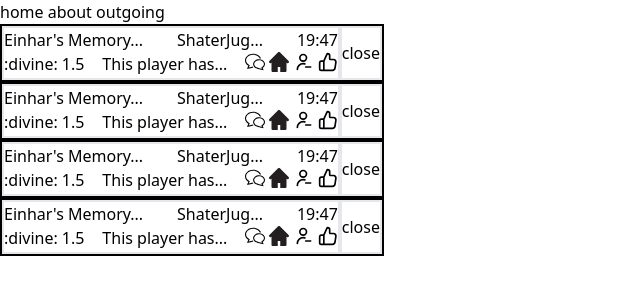
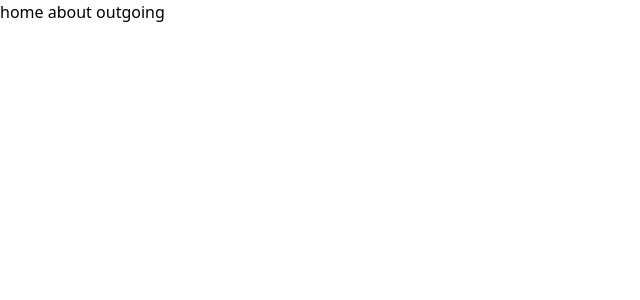
Before and after one commit to khooj/poe-trade-companion-tauri, a SvelteKit app: page /outgoing-trades in a window 1280 px wide. Shown: the top 300 px of the page, without its empty margins (0-640 px from the left). Built offline with nearby package versions, Linux system fonts and the light colour scheme.

Commit message:
Events for outgoing trades window, multiple windows.

```diff
--- a/package.json
+++ b/package.json
@@ -30,5 +30,8 @@
 		"vite": "^4.4.2",
 		"vitest": "^0.34.0"
 	},
-	"type": "module"
+	"type": "module",
+	"dependencies": {
+		"@tauri-apps/api": "^1.5.0"
+	}
 }
--- a/src/routes/+page.svelte
+++ b/src/routes/+page.svelte
@@ -1,5 +1,21 @@
+<script>
+	import { emit } from '@tauri-apps/api/event';
+
+	function newOutgoingTrade() {
+		emit('new-outgoing-trade', {
+			itemName: "Einhar's Memory of Harvest Beasts",
+			playerName: 'ShaterJug',
+			time: '19:47',
+			costNumber: '1.5',
+			costCurrency: 'divine',
+			lastMessage: 'This player has DND enabled'
+		});
+	}
+</script>
+
 <h1 class="text-3xl font-bold underline">Home</h1>
 <p>this is the home page.</p>
+<button on:click={newOutgoingTrade}>New outgoing trade event</button>
 
 <style lang="postcss">
 	:global(html) {
--- a/src/routes/outgoing-trades/+page.svelte
+++ b/src/routes/outgoing-trades/+page.svelte
@@ -1,10 +1,37 @@
 <script>
 	import OutgoingTradeElement from './Outgoing.svelte';
-	export let data;
+	import { listen } from '@tauri-apps/api/event';
+	import { writable, readable } from 'svelte/store';
+	import { onDestroy, onMount } from 'svelte';
+
+	const trades = writable([]);
+	let unlisten;
+
+	onMount(async () => {
+		unlisten = await listen('new-outgoing-trade', (event) => {
+			console.log('new trade');
+			event.payload.id = event.payload.id ?? self.crypto.randomUUID();
+			trades.update((a) => {
+				a.push(event.payload);
+				return a;
+			});
+		});
+	});
+
+	onDestroy(async () => {
+		unlisten();
+	});
+
+	function removeFromTrades(uuid) {
+		return () => {
+			$trades = $trades.filter((t) => t.id !== uuid);
+		};
+
+	}
 </script>
 
 <div>
-	{#each data.trades as trade}
-		<OutgoingTradeElement { ...trade }/>
+	{#each $trades as trade (trade.id)}
+		<OutgoingTradeElement {...trade} onCloseCallback={removeFromTrades(trade.id)}/>
 	{/each}
 </div>
--- a/src/routes/outgoing-trades/Outgoing.svelte
+++ b/src/routes/outgoing-trades/Outgoing.svelte
@@ -10,10 +10,13 @@
 	export let itemName;
 	export let playerName;
 	export let time;
-	export let cost;
+	export let costNumber;
+	export let costCurrency;
 	export let lastMessage;
 
 	export let cutLength = 15;
+
+	export let onCloseCallback = () => {};
 
 	$: itemNameCutted = itemName.substring(0, cutLength) + '...';
 	$: playerNameCutted = playerName.substring(0, cutLength) + '...';
@@ -28,7 +31,7 @@
 			<div>{time}</div>
 		</div>
 		<div class="flex justify-between">
-			<div>{cost}</div>
+			<div>{costNumber} {costCurrency}</div>
 			<div>{lastMessageCutted}</div>
 			<div>
 				<button><ChatSvg height={svgHeight} width={svgWidth} /></button>
@@ -38,5 +41,5 @@
 			</div>
 		</div>
 	</div>
-	<button class="border-solid border-2">close</button>
+	<button class="border-solid border-2" on:click={onCloseCallback}>close</button>
 </div>
--- a/src/routes/outgoing-trades/data.js
+++ b/src/routes/outgoing-trades/data.js
@@ -3,28 +3,32 @@ export const trades = [
 		itemName: "Einhar's Memory of Harvest Beasts",
 		playerName: "ShaterJug",
 		time: "19:47",
-		cost: ":divine: 1.5",
+		costNumber: "1.5",
+		costCurrency: "divine",
 		lastMessage: "This player has DND enabled",
 	},
 	{
 		itemName: "Einhar's Memory of Harvest Beasts",
 		playerName: "ShaterJug",
 		time: "19:47",
-		cost: ":divine: 1.5",
+		costNumber: "1.5",
+		costCurrency: "divine",
 		lastMessage: "This player has DND enabled",
 	},
 	{
 		itemName: "Einhar's Memory of Harvest Beasts",
 		playerName: "ShaterJug",
 		time: "19:47",
-		cost: ":divine: 1.5",
+		costNumber: "1.5",
+		costCurrency: "divine",
 		lastMessage: "This player has DND enabled",
 	},
 	{
 		itemName: "Einhar's Memory of Harvest Beasts",
 		playerName: "ShaterJug",
 		time: "19:47",
-		cost: ":divine: 1.5",
+		costNumber: "1.5",
+		costCurrency: "divine",
 		lastMessage: "This player has DND enabled",
 	},
 ];
```
Also changed, not shown: src-tauri/tauri.conf.json (+13 -2 lines), 1 other file (tests, documents, lock files or other folders).
